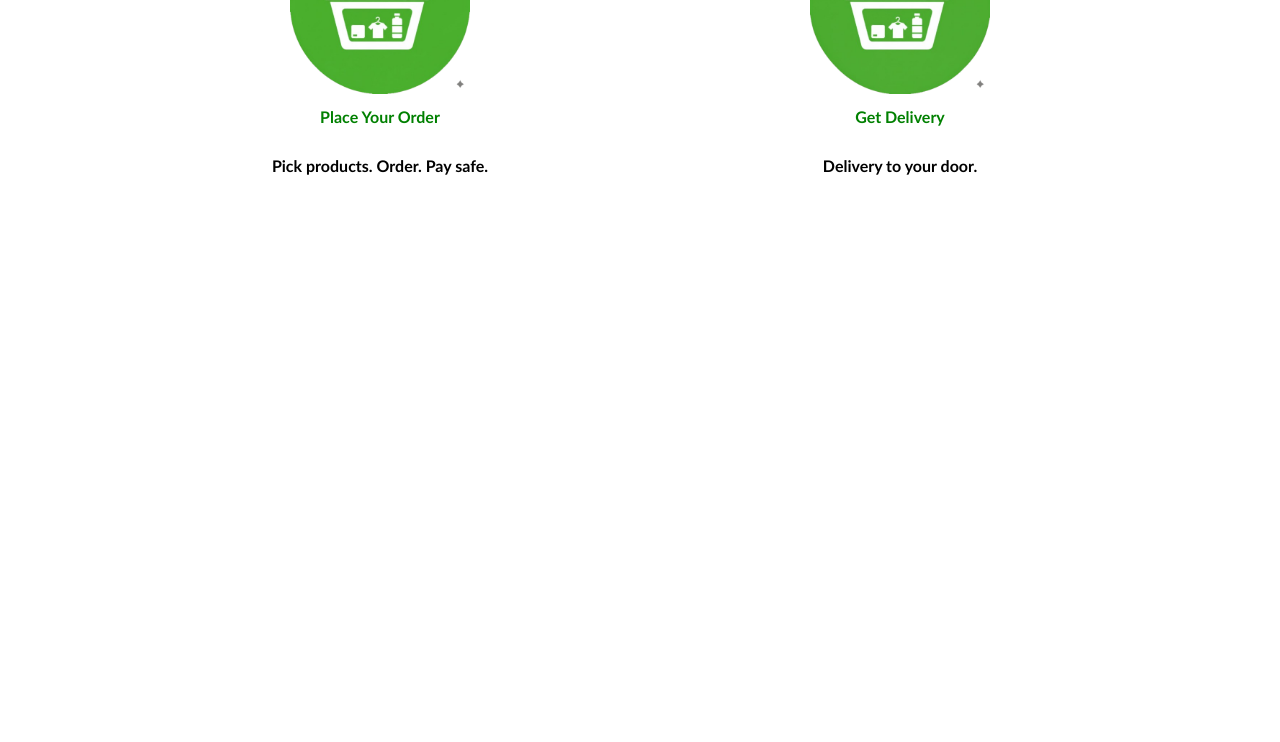
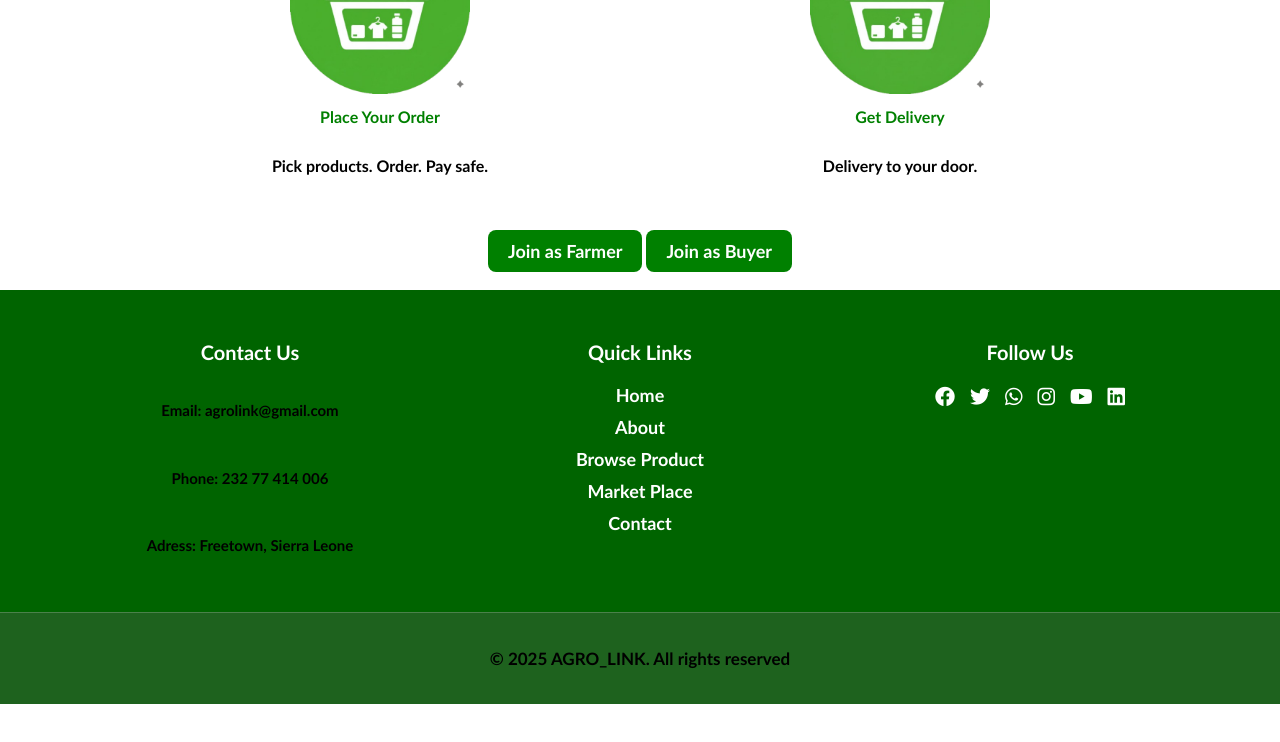
Before and after one commit to ahmedkoroma/AGRO_LINK, a plain HTML site: page index.html in a window 1280 px wide. Shown: the part 3581-4323 px from the top of the page. Before the commit the page ends 4211 px from the top, so only its background shows below. Drawn offline with Linux system fonts and the light colour scheme.

Commit message:
AGRO_LINK

```diff
--- a/Style.css
+++ b/Style.css
@@ -465,3 +465,117 @@ padding: 10px;
     font-weight: 800;
 
 }
+
+.btn {
+    display: inline-block;
+    padding: 10px 20px;
+    background: green;
+    color: white;
+    border-radius: 8px;
+    font-weight: 900;
+    text-decoration: none;
+    transition: 0.3s;
+    margin-bottom: 18px;
+    font-size: large;
+}
+
+
+.btn-hover {
+    background: #20853c;
+}
+
+/* --- FOOTER STYLES --- */
+
+
+footer {
+    background: darkgreen;
+    padding-top: 50px;
+    color: white;
+    font-family: 'Gill Sans', 'Gill Sans MT', Calibri, 'Trebuchet MS', sans-serif;
+}
+
+
+.container {
+    width: 90%;
+    max-width: 1140px;
+    margin: auto;
+    display: flex;
+    justify-content: space-between;
+    flex-wrap: wrap;
+    padding-bottom: 30px;
+}
+
+
+.footer-content {
+    width: calc(33.333% - 20px);
+    padding: 0 10px;
+    text-align: center;
+}
+
+
+.footer-content h3 {
+    font-size: 20px;
+    margin-bottom: 15px;
+    font-weight: 600;
+}
+
+
+.footer-content p {
+    font-size: 15px;
+    line-height: 1.5;
+    margin: 5px 0;
+}
+
+
+.list {
+    padding: 0;
+    list-style: none;
+}
+
+.list li {
+    padding: 5px 0;
+}
+
+.list li a {
+    color: white;
+    text-decoration: none;
+    font-size: 18px;
+    transition: color 0.3s;
+}
+
+.list li a:hover {
+    color: lightgreen;
+}
+
+
+.social-icons {
+    padding: 0;
+    list-style: none;
+    display: flex;
+    justify-content: center;
+    gap: 15px;
+    margin-top: 20px;
+}
+
+.social-icons li a {
+    color: white;
+    font-size: 20px;
+    transition: color 0.3s;
+}
+
+.social-icons li a:hover {
+    color: green;
+}
+
+
+.bottom-bar {
+    text-align: center;
+    padding: 15px 0;
+    border-top: 1px solid rgba(255, 255, 255, 0.2);
+    background: #1e621e;
+}
+
+.bottom-bar p {
+    margin: 0;
+    font-size: 17px;
+}
--- a/index.html
+++ b/index.html
@@ -5,6 +5,10 @@
     <meta name="viewport" content="width=device-width, initial-scale=1.0">
     <title>AGRO_LINK</title>
     <link rel="stylesheet" href="Style.css">
+    <head>
+    <link rel="stylesheet" href="https://cdnjs.cloudflare.com/ajax/libs/font-awesome/6.0.0-beta3/css/all.min.css">
+
+
 </head>
 <body>
     <nav>
@@ -155,6 +159,43 @@
             <p>Delivery to your door.</p>
           </div>
         </div>
+        <a href="/register-farmer" class="btn">Join as Farmer</a>
+        <a href="/register-buyer" class="btn">Join as Buyer</a>
+
+       <!--This is my footer section-->
+        <footer>
+            <div class="container">
+                <div class="footer-content">
+                    <h3>Contact Us</h3>
+                    <p>Email: agrolink@gmail.com</p>
+                    <p>Phone: 232 77 414 006</p>
+                    <p>Adress: Freetown, Sierra Leone</p>
+                </div>
+                <div class="footer-content">
+                    <h3>Quick Links</h3>
+                    <ul class="list">
+                        <li><a href="">Home</a></li>
+                        <li><a href="">About</a></li>
+                        <li><a href="">Browse Product</a></li>
+                        <li><a href="">Market Place</a></li>
+                        <li><a href="">Contact</a></li>
+                    </ul>
+                </div>
+                <div class="footer-content">
+                    <h3>Follow Us</h3>
+                    <ul class="social-icons">
+                        <li><a href=""><i class="fab fa-facebook"></i></a></li>
+                        <li><a href=""><i class="fab fa-twitter"></i></a></li>
+                        <li><a href=""><i class="fab fa-whatsapp"></i></a></li>
+                        <li><a href=""><i class="fab fa-instagram"></i></a></li>
+                        <li><a href=""><i class="fab fa-youtube"></i></a></li>
+                        <li><a href=""><i class="fab fa-linkedin"></i></a></li>
+                    </ul>
+                </div>
+            </div> <div class="bottom-bar">
+                <p>&copy; 2025 AGRO_LINK. All rights reserved</p>
+            </div>
+        </footer>
       </div>
      </div>
 
@@ -171,5 +212,7 @@
 
 
 
+
+
 </body>
 </html>
```
